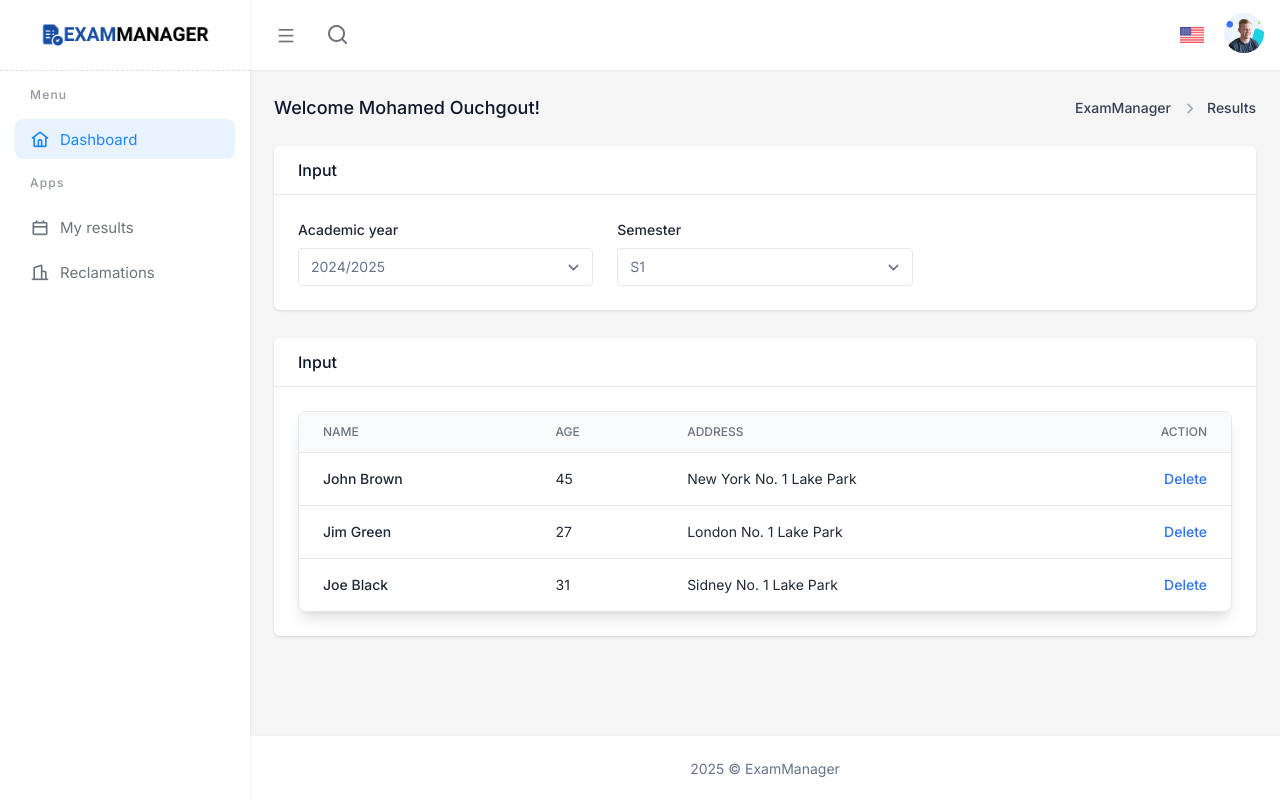
After one commit to ouchgoutmohamed/App_Gestion_Des_examens, a CodeIgniter 4 app: the page made by app/Views/student/results.php in a window 1280 px wide. The commit adds this page. Run offline with PHP 8.4 and a stand-in for CodeIgniter, Linux system fonts and the light colour scheme; the template is opened without the code that fills it, so the values that code supplies are empty; some libraries are stand-ins or nearby versions; some web fonts are replaced.

```diff
--- a/app/Config/Routes.php
+++ b/app/Config/Routes.php
@@ -23,3 +23,5 @@ $routes->post('/signup', [Student::class, 'signup']);
 $routes->get('/logout', [User::class, 'logout']);
 
 $routes->view('/student_dashboard', 'student/student_dashboard');
+$routes->view('/results', 'student/results');
+$routes->view('/professor_dashboard', 'professor/professor_dashboard');
--- /dev/null
+++ b/app/Views/student/components/footer.php
@@ -0,0 +1,7 @@
+<footer class="footer h-16 flex items-center px-6 bg-white shadow dark:bg-gray-800">
+                <div class="flex justify-center w-full gap-4">
+                    <div>
+                        <script>document.write(new Date().getFullYear())</script> © ExamManager </a>
+                    </div>
+                </div>
+            </footer>
--- /dev/null
+++ b/app/Views/student/components/header.php
@@ -0,0 +1,94 @@
+         <!-- Topbar Start -->
+         <header class="app-header flex items-center px-4 gap-3">
+                <!-- Sidenav Menu Toggle Button -->
+                <button id="button-toggle-menu" class="nav-link p-2">
+                    <span class="sr-only">Menu Toggle Button</span>
+                    <span class="flex items-center justify-center h-6 w-6">
+                        <i class="mgc_menu_line text-xl"></i>
+                    </span>
+                </button>
+
+                <!-- Topbar Brand Logo -->
+                <a href="/" class="logo-box">
+                    <!-- Light Brand Logo -->
+                    <div class="logo-light">
+                        <img src="assets/images/logo-light.png" class="logo-lg h-6" alt="Light logo">
+                        <img src="assets/images/logo-sm.png" class="logo-sm" alt="Small logo">
+                    </div>
+
+                    <!-- Dark Brand Logo -->
+                    <div class="logo-dark">
+                        <img src="assets/images/logo-dark.png" class="logo-lg h-6" alt="Dark logo">
+                        <img src="assets/images/logo-sm.png" class="logo-sm" alt="Small logo">
+                    </div>
+                </a>
+
+                <!-- Topbar Search Modal Button -->
+                <button type="button" data-fc-type="modal" data-fc-target="topbar-search-modal" class="nav-link p-2 me-auto">
+                    <span class="sr-only">Search</span>
+                    <span class="flex items-center justify-center h-6 w-6">
+                        <i class="mgc_search_line text-2xl"></i>
+                    </span>
+                </button>
+
+                <!-- Language Dropdown Button -->
+                <div class="relative">
+                    <button data-fc-type="dropdown" data-fc-placement="bottom-end" type="button" class="nav-link p-2 fc-dropdown">
+                        <span class="flex items-center justify-center h-6 w-6">
+                            <img src="assets/images/flags/us.jpg" alt="user-image" class="h-4 w-6">
+                        </span>
+                    </button>
+                    <div class="fc-dropdown fc-dropdown-open:opacity-100 hidden opacity-0 w-40 z-50 mt-2 transition-[margin,opacity] duration-300 bg-white dark:bg-gray-800 shadow-lg border border-gray-200 dark:border-gray-700 rounded-lg p-2">
+                        <!-- item-->
+                        <a href="javascript:void(0);" class="flex items-center gap-2.5 py-2 px-3 rounded-md text-sm text-gray-800 hover:bg-gray-100 dark:text-gray-400 dark:hover:bg-gray-700 dark:hover:text-gray-300">
+                            <img src="assets/images/flags/arabic.jpg" alt="user-image" class="h-4">
+                            <span class="align-middle">Arabic</span>
+                        </a>
+
+                        <!-- item-->
+                        <a href="javascript:void(0);" class="flex items-center gap-2.5 py-2 px-3 rounded-md text-sm text-gray-800 hover:bg-gray-100 dark:text-gray-400 dark:hover:bg-gray-700 dark:hover:text-gray-300">
+                            <img src="assets/images/flags/french.jpg" alt="user-image" class="h-4">
+                            <span class="align-middle">French</span>
+                        </a>
+                    </div>
+                </div>
+
+                <!-- Profile Dropdown Button -->
+                <div class="relative">
+                    <button data-fc-type="dropdown" data-fc-placement="bottom-end" type="button" class="nav-link">
+                        <img src="assets/images/users/user-6.jpg" alt="user-image" class="rounded-full h-10">
+                    </button>
+                    <div class="fc-dropdown fc-dropdown-open:opacity-100 hidden opacity-0 w-44 z-50 transition-[margin,opacity] duration-300 mt-2 bg-white shadow-lg border rounded-lg p-2 border-gray-200 dark:border-gray-700 dark:bg-gray-800">
+                        <a class="flex items-center py-2 px-3 rounded-md text-sm text-gray-800 hover:bg-gray-100 dark:text-gray-400 dark:hover:bg-gray-700 dark:hover:text-gray-300" href="javascript:void(0)">
+                            <i class="mgc_pic_2_line  me-2"></i>
+                            <span>Profile</span>
+                        </a>
+                        <a class="flex items-center py-2 px-3 rounded-md text-sm text-gray-800 hover:bg-gray-100 dark:text-gray-400 dark:hover:bg-gray-700 dark:hover:text-gray-300" href="javascript:void(0)">
+                            <i class="mgc_task_2_line  me-2"></i>
+                            <span>Settings</span>
+                        </a>
+                        <hr class="my-2 -mx-2 border-gray-200 dark:border-gray-700">
+                        <a class="flex items-center py-2 px-3 rounded-md text-sm text-gray-800 hover:bg-gray-100 dark:text-gray-400 dark:hover:bg-gray-700 dark:hover:text-gray-300" href="javascript:void(0)">
+                            <i class="mgc_exit_line  me-2"></i>
+                            <span>Log Out</span>
+                        </a>
+                    </div>
+                </div>
+            </header>
+            <!-- Topbar End -->
+
+            <!-- Topbar Search Modal -->
+            <div>
+                <div id="topbar-search-modal" class="fc-modal hidden w-full h-full fixed top-0 start-0 z-50">
+                    <div class="fc-modal-open:opacity-100 fc-modal-open:duration-500 opacity-0 transition-all sm:max-w-lg sm:w-full m-12 sm:mx-auto">
+                        <div class="mx-auto max-w-2xl overflow-hidden rounded-xl bg-white shadow-2xl transition-all dark:bg-slate-800">
+                            <div class="relative">
+                                <div class="pointer-events-none absolute top-3.5 start-4 text-gray-900 text-opacity-40 dark:text-gray-200">
+                                    <i class="mgc_search_line text-xl"></i>
+                                </div>
+                                <input type="search" class="h-12 w-full border-0 bg-transparent ps-11 pe-4 text-gray-900 placeholder-gray-500 dark:placeholder-gray-300 dark:text-gray-200 focus:ring-0 sm:text-sm" placeholder="Search...">
+                            </div>
+                        </div>
+                    </div>
+                </div>
+            </div>
--- /dev/null
+++ b/app/Views/student/components/sidebar.php
@@ -0,0 +1,58 @@
+<div class="app-menu">
+
+<!-- Sidenav Brand Logo -->
+<a href="avascript:void(0)" class="logo-box">
+    <!-- Light Brand Logo -->
+    <div class="logo-light">
+        <img src="assets/images/logo-light.png" class="logo-lg h-6" alt="Light logo">
+        <img src="assets/images/logo-sm.png" class="logo-sm" alt="Small logo">
+    </div>
+
+    <!-- Dark Brand Logo -->
+    <div class="logo-dark">
+        <img src="assets/images/logo-dark.png" class="logo-lg h-6" alt="Dark logo">
+        <img src="assets/images/logo-sm.png" class="logo-sm" alt="Small logo">
+    </div>
+</a>
+
+<!-- Sidenav Menu Toggle Button -->
+<button id="button-hover-toggle" class="absolute top-5 end-2 rounded-full p-1.5">
+    <span class="sr-only">Menu Toggle Button</span>
+    <i class="mgc_round_line text-xl"></i>
+</button>
+
+<!--- Menu -->
+<div class="srcollbar" data-simplebar>
+    <ul class="menu" data-fc-type="accordion">
+        <li class="menu-title">Menu</li>
+
+        <li class="menu-item">
+            <a href="javascript:void(0)" class="menu-link active">
+                <span class="menu-icon"><i class="mgc_home_3_line"></i></span>
+                <span class="menu-text"> Dashboard </span>
+            </a>
+        </li>
+
+        <li class="menu-title">Apps</li>
+
+        <li class="menu-item">
+            <a href="javascript:void(0)" class="menu-link">
+                <span class="menu-icon"><i class="mgc_calendar_line"></i></span>
+                <span class="menu-text"> My results</span>
+            </a>
+        </li>
+
+
+        <li class="menu-item">
+            <a href="javascript:void(0)" data-fc-type="collapse" class="menu-link">
+                <span class="menu-icon"><i class="mgc_building_2_line"></i></span>
+                <span class="menu-text"> Reclamations </span>
+            </a>
+
+        </li>
+
+
+    </ul>
+
+</div>
+</div>
--- /dev/null
+++ b/app/Views/student/results.php
@@ -0,0 +1,167 @@
+<!DOCTYPE html>
+<html lang="en">
+
+<head>
+    <meta charset="utf-8">
+    <title>Dashboard | ExamManager</title>
+    <meta name="viewport" content="width=device-width, initial-scale=1.0">
+    <meta content="App de gestion des examens" name="description">
+
+    <!-- App favicon -->
+    <link rel="shortcut icon" href="assets/images/favicon.ico">
+
+    <!-- App css -->
+    <link href="assets/css/app.min.css" rel="stylesheet" type="text/css">
+
+    <!-- Icons css -->
+    <link href="assets/css/icons.min.css" rel="stylesheet" type="text/css">
+
+    <!-- Theme Config Js -->
+    <script src="assets/js/config.js"></script>
+</head>
+
+<body>
+
+    <div class="flex wrapper">
+
+        <!-- Include the sidebar -->
+        <?= view('student/components/sidebar'); ?>
+
+        <div class="page-content">
+
+            <!-- Include the header -->
+            <?= view('student/components/header'); ?>
+
+            <main class="flex-grow p-6">
+
+                <!-- Page Title Start -->
+                <div class="flex justify-between items-center mb-6">
+                    <h4 class="text-slate-900 dark:text-slate-200 text-lg font-medium">Welcome Mohamed Ouchgout!</h4>
+
+                    <div class="md:flex hidden items-center gap-2.5 text-sm font-semibold">
+                        <div class="flex items-center gap-2">
+                            <a href="javascript:void(0)" class="text-sm font-medium text-slate-700 dark:text-slate-400">ExamManager</a>
+                        </div>
+
+                        <div class="flex items-center gap-2">
+                            <i class="mgc_right_line text-lg flex-shrink-0 text-slate-400 rtl:rotate-180"></i>
+                            <a href="javascript:void(0)" class="text-sm font-medium text-slate-700 dark:text-slate-400" aria-current="page">Results</a>
+                        </div>
+                    </div>
+                </div>
+                <!-- Page Title End -->
+                <div class="flex flex-col gap-6">
+                    <div class="card">
+                        <div class="card-header">
+                            <div class="flex justify-between items-center">
+                                <h4 class="card-title">Input</h4>
+                            </div>
+                        </div>
+                        <div class="p-6">
+                            <div class="grid lg:grid-cols-3 gap-6">
+                                <div>
+                                    <label for="example-select" class="text-gray-800 text-sm font-medium inline-block mb-2">Academic year</label>
+                                    <select class="form-select" id="example-select">
+                                        <option>2024/2025</option>
+                                        <option>2023/2024</option>
+                                        <option>2022/2023</option>
+                                    </select>
+                                </div>
+                                <div>
+                                    <label for="example-select" class="text-gray-800 text-sm font-medium inline-block mb-2">Semester</label>
+                                    <select class="form-select" id="example-select">
+                                        <option>S1</option>
+                                        <option>S2</option>
+                                        <option>S3</option>
+                                        <option>S4</option>
+                                    </select>
+                                </div>
+                            </div>
+
+                        </div>
+                    </div> <!-- end card -->
+
+
+
+                </div>
+                <div class="flex flex-col gap-6 mt-7">
+                    <div class="card">
+                        <div class="card-header">
+                            <div class="flex justify-between items-center">
+                                <h4 class="card-title">Input</h4>
+                            </div>
+                        </div>
+                        <div class="p-6">
+                                <div class="border rounded-lg shadow-lg overflow-hidden dark:border-gray-700 dark:shadow-gray-900">
+                                    <table class="w-full divide-y divide-gray-200 dark:divide-gray-700">
+                                        <thead class="bg-gray-50 dark:bg-gray-700">
+                                            <tr>
+                                                <th scope="col" class="px-6 py-3 text-left text-xs font-medium text-gray-500 uppercase dark:text-gray-400">Name</th>
+                                                <th scope="col" class="px-6 py-3 text-left text-xs font-medium text-gray-500 uppercase dark:text-gray-400">Age</th>
+                                                <th scope="col" class="px-6 py-3 text-left text-xs font-medium text-gray-500 uppercase dark:text-gray-400">Address</th>
+                                                <th scope="col" class="px-6 py-3 text-end text-xs font-medium text-gray-500 uppercase dark:text-gray-400">Action</th>
+                                            </tr>
+                                        </thead>
+                                        <tbody class="divide-y divide-gray-200 dark:divide-gray-700">
+                                            <tr>
+                                                <td class="px-6 py-4 whitespace-nowrap text-sm font-medium text-gray-800 dark:text-gray-200">John Brown</td>
+                                                <td class="px-6 py-4 whitespace-nowrap text-sm text-gray-800 dark:text-gray-200">45</td>
+                                                <td class="px-6 py-4 whitespace-nowrap text-sm text-gray-800 dark:text-gray-200">New York No. 1 Lake Park</td>
+                                                <td class="px-6 py-4 whitespace-nowrap text-end text-sm font-medium">
+                                                    <a class="text-primary hover:text-sky-700" href="#">Delete</a>
+                                                </td>
+                                            </tr>
+
+                                            <tr>
+                                                <td class="px-6 py-4 whitespace-nowrap text-sm font-medium text-gray-800 dark:text-gray-200">Jim Green</td>
+                                                <td class="px-6 py-4 whitespace-nowrap text-sm text-gray-800 dark:text-gray-200">27</td>
+                                                <td class="px-6 py-4 whitespace-nowrap text-sm text-gray-800 dark:text-gray-200">London No. 1 Lake Park</td>
+                                                <td class="px-6 py-4 whitespace-nowrap text-end text-sm font-medium">
+                                                    <a class="text-primary hover:text-sky-700" href="#">Delete</a>
+                                                </td>
+                                            </tr>
+
+                                            <tr>
+                                                <td class="px-6 py-4 whitespace-nowrap text-sm font-medium text-gray-800 dark:text-gray-200">Joe Black</td>
+                                                <td class="px-6 py-4 whitespace-nowrap text-sm text-gray-800 dark:text-gray-200">31</td>
+                                                <td class="px-6 py-4 whitespace-nowrap text-sm text-gray-800 dark:text-gray-200">Sidney No. 1 Lake Park</td>
+                                                <td class="px-6 py-4 whitespace-nowrap text-end text-sm font-medium">
+                                                    <a class="text-primary hover:text-sky-700" href="#">Delete</a>
+                                                </td>
+                                            </tr>
+                                        </tbody>
+                                    </table>
+                                </div>
+                        </div>
+                    </div> <!-- end card -->
+
+
+
+                </div>
+            </main>
+
+            <!-- Include the header -->
+            <?= view('student/components/footer'); ?>
+
+        </div>
+
+    </div>
+
+
+    <!-- Plugin Js -->
+    <script src="assets/libs/simplebar/simplebar.min.js"></script>
+    <script src="assets/libs/feather-icons/feather.min.js"></script>
+    <script src="assets/libs/%40frostui/tailwindcss/frostui.js"></script>
+
+    <!-- App Js -->
+    <script src="assets/js/app.js"></script>
+
+    <!-- Apexcharts js -->
+    <script src="assets/libs/apexcharts/apexcharts.min.js"></script>
+
+    <!-- Dashboard Project Page js -->
+    <script src="assets/js/pages/dashboard.js"></script>
+
+</body>
+
+</html>
--- a/app/Views/student/student_dashboard.php
+++ b/app/Views/student/student_dashboard.php
@@ -25,12 +25,12 @@
     <div class="flex wrapper">
 
         <!-- Include the sidebar -->
-        <?= view('components/sidebar'); ?>
+        <?= view('student/components/sidebar'); ?>
 
         <div class="page-content">
 
             <!-- Include the header -->
-            <?= view('components/header'); ?>
+            <?= view('student/components/header'); ?>
 
             <main class="flex-grow p-6">
 
@@ -234,7 +234,7 @@
             </main>
 
             <!-- Include the header -->
-            <?= view('components/footer'); ?>
+            <?= view('student/components/footer'); ?>
 
         </div>
 
```
Also changed, not shown: app/Views/professor/components/sidebar.php (renamed from app/Views/components/sidebar.php, +2 -10 lines), app/Views/professor/professor_dashboard.php (+260 -0 lines), app/Views/professor/components/footer.php (renamed from app/Views/components/footer.php), app/Views/professor/components/header.php (renamed from app/Views/components/header.php).
